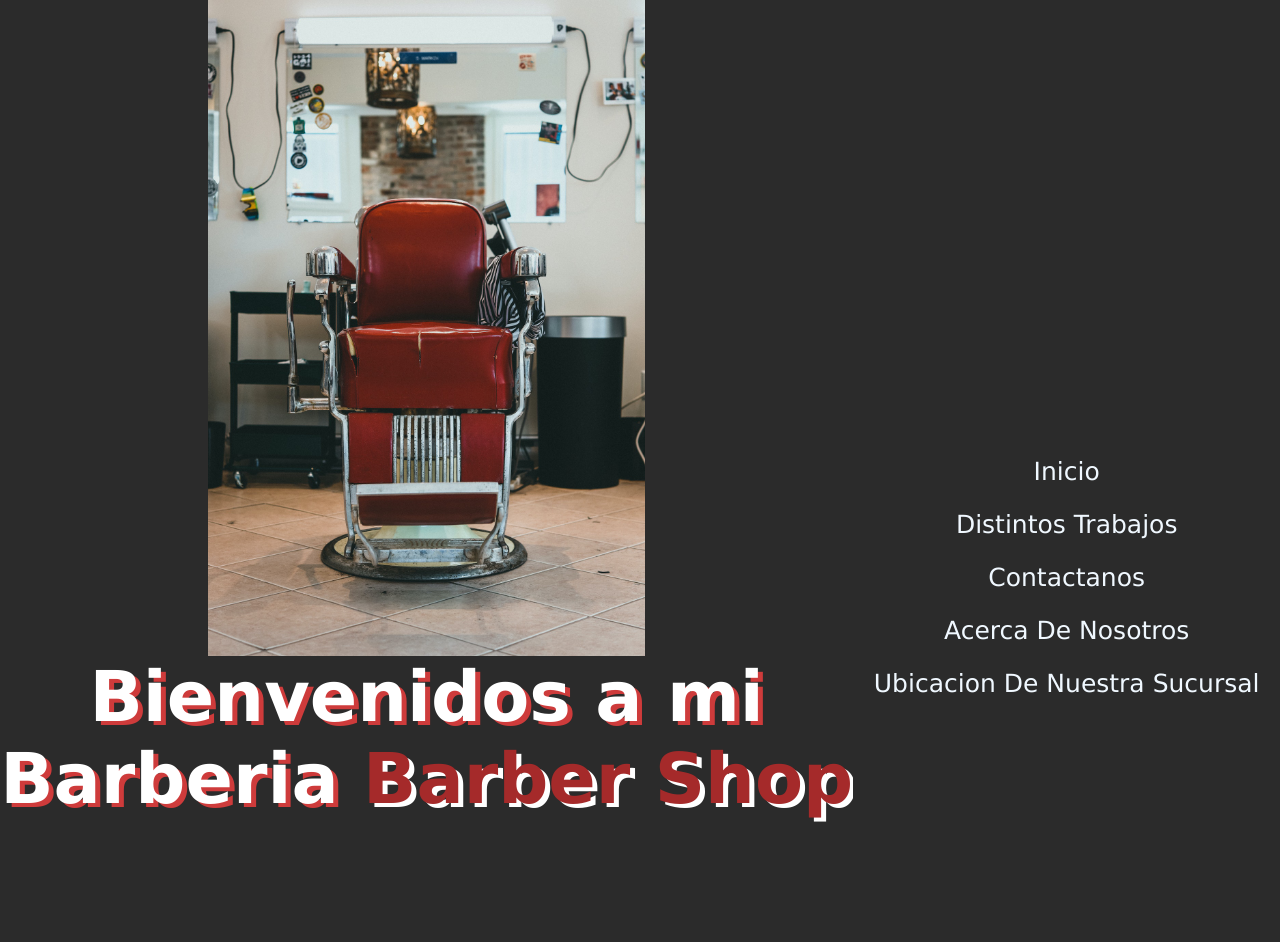
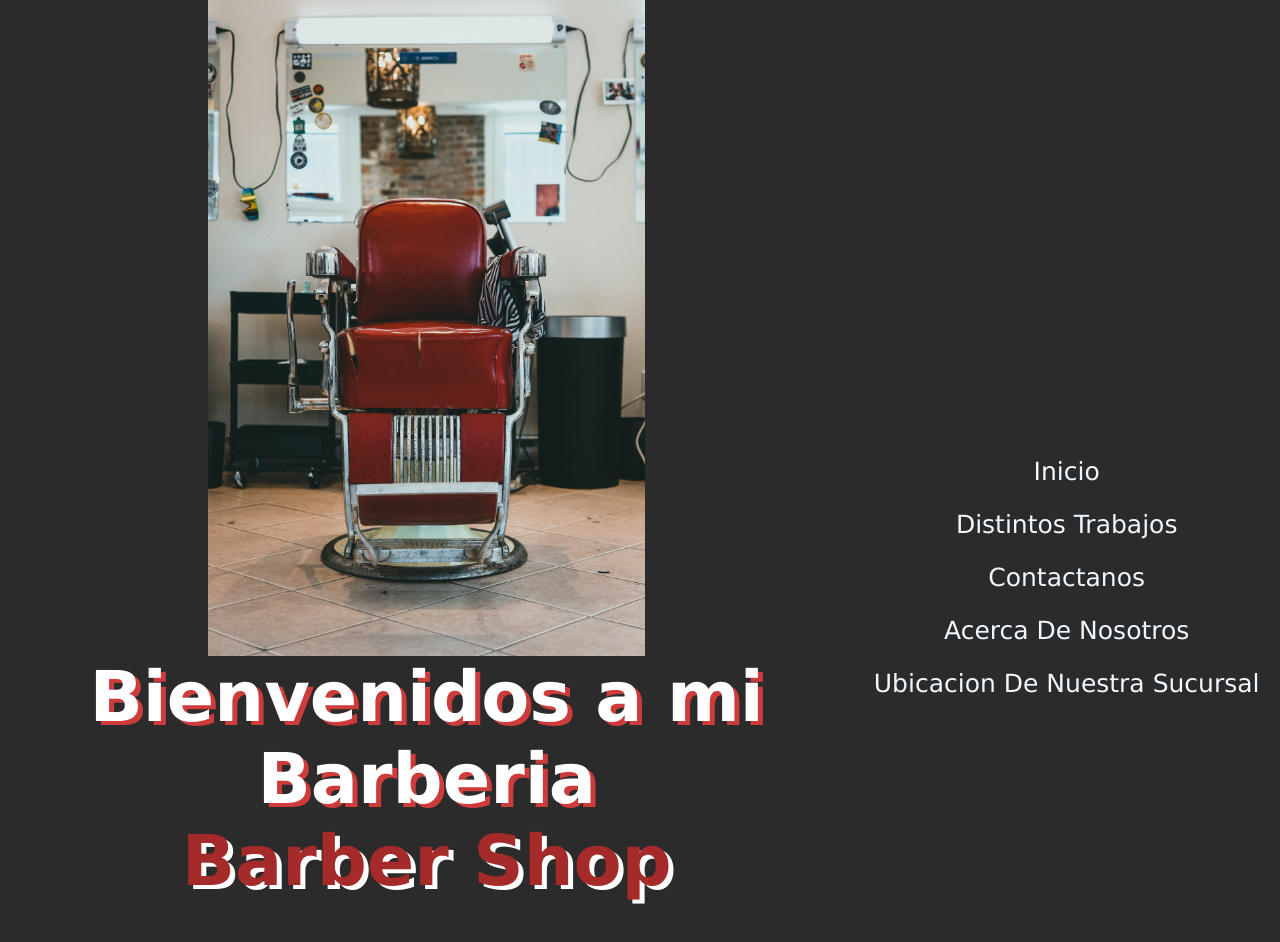
Before and after one commit to JonaMedi/BarberShop-Jonathan-Medina, a plain HTML site: page index.html in a window 1280 px wide. Shown: the top 942 px of the page. Drawn offline with Linux system fonts and the light colour scheme; files whose address does not match are found by name.

Commit message:
agrege un br a h1 index

```diff
--- a/index.html
+++ b/index.html
@@ -13,7 +13,7 @@
     <div class="gridContainer">
         <header class="encabezado">
             <img src="./img/FotoDeLaPortada.jpg" alt="">
-            <h1>Bienvenidos a mi Barberia <span>Barber Shop</span></h1>
+            <h1>Bienvenidos a mi Barberia <br> <span>Barber Shop</span></h1>
         </header>
         <nav class="menu">
             <ul>
```
